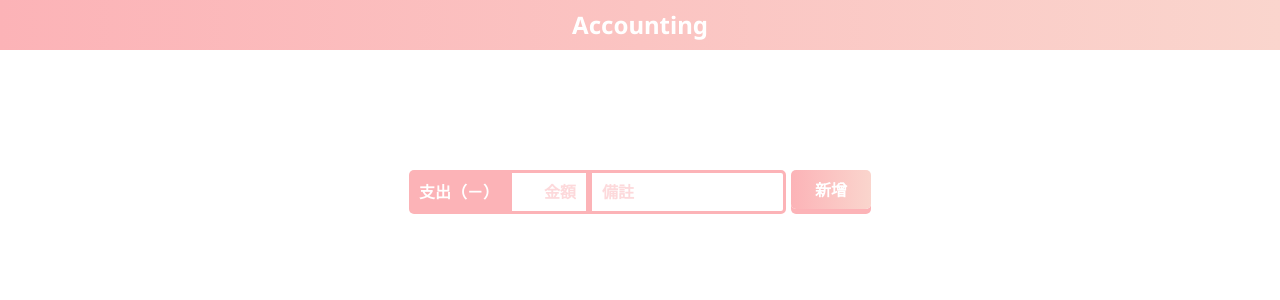
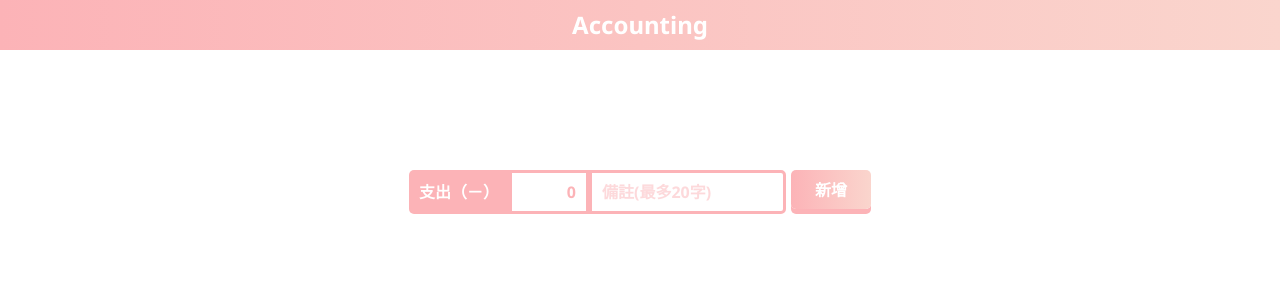
Before and after one commit to tanni6808/react-nextjs-practice, a Next.js app: page /records in a window 1280 px wide. Shown: the top 300 px of the page. Built offline with nearby package versions, Linux system fonts and the light colour scheme.

Commit message:
Add record feature

```diff
--- /dev/null
+++ b/app/lib/definitions.ts
@@ -0,0 +1,6 @@
+export type RecordItem = {
+  id: string;
+  type: "expense" | "income";
+  amount: number;
+  note: string;
+};
--- a/app/page.module.css
+++ b/app/page.module.css
@@ -15,6 +15,7 @@
   margin: 0 auto;
   margin-top: 120px;
   display: flex;
+  flex-direction: column;
   justify-content: center;
   align-items: center;
 }
--- a/app/page.tsx
+++ b/app/page.tsx
@@ -7,7 +7,9 @@ export default function Home() {
     <div className={styles.borderCard}>
       <div className={styles.cardTitle}>簡便的記帳小工具</div>
       <Link href="/records">
-        <Button text="開始使用" type="long" color="pink"></Button>
+        <Button type="long" color="pink">
+          <div className="text-2xl text-white p-2">開始使用</div>
+        </Button>
       </Link>
     </div>
   );
--- a/app/records/page.tsx
+++ b/app/records/page.tsx
@@ -1,5 +1,18 @@
+"use client";
+import { useState } from "react";
+import { RecordItem } from "../lib/definitions";
 import AddRecord from "../ui/records/add-recode";
+import RecordList from "../ui/records/record-list";
 
 export default function Page() {
-  return <AddRecord />;
+  const [records, setRecords] = useState<RecordItem[]>([]);
+  const handleAddRecord = (record: RecordItem) => {
+    setRecords((prev) => [...prev, record]);
+  };
+  return (
+    <>
+      <AddRecord onAddRecord={handleAddRecord} />
+      <RecordList records={records} />
+    </>
+  );
 }
--- a/app/ui/amount-input.tsx
+++ b/app/ui/amount-input.tsx
@@ -1,15 +1,23 @@
 import styles from "./ui.module.css";
 
-export default function AmountInput({ type }: { type: string }) {
+export default function AmountInput({
+  type,
+  value,
+  onChange,
+}: {
+  type: string;
+  value: number;
+  onChange: (value: number) => void;
+}) {
   return (
     <input
       className={`${styles.amountInput} ${
         type === "expense" ? styles.pinkInput : styles.greenInput
       }`}
       type="number"
-      name=""
-      id=""
       min={0}
+      value={value}
+      onChange={(e) => onChange(Number(e.target.value))}
       placeholder="金額"
       required
     />
--- a/app/ui/button.tsx
+++ b/app/ui/button.tsx
@@ -1,27 +1,24 @@
 import styles from "./ui.module.css";
 
 export default function Button({
-  text,
+  children,
   type,
   color,
+  onClick,
 }: {
-  text: string;
+  children: React.ReactNode;
   type: "long" | "short";
   color: "pink" | "green";
+  onClick?: () => void;
 }) {
   return (
     <button
       className={`${styles.button} ${
         type === "long" ? styles.longButton : styles.shortButton
       } ${color === "pink" ? styles.pinkButton : styles.greenButton}`}
+      onClick={onClick}
     >
-      <div
-        className={`${
-          type === "long" ? "text-2xl" : "text-base"
-        } text-white p-2`}
-      >
-        {text}
-      </div>
+      {children}
     </button>
   );
 }
--- a/app/ui/note-input.tsx
+++ b/app/ui/note-input.tsx
@@ -1,16 +1,24 @@
 import styles from "./ui.module.css";
 
-export default function NoteInput({ type }: { type: string }) {
+export default function NoteInput({
+  type,
+  value,
+  onChange,
+}: {
+  type: string;
+  value: string;
+  onChange: (value: string) => void;
+}) {
   return (
     <input
       className={`${styles.noteInput} ${
         type === "expense" ? styles.pinkInput : styles.greenInput
       }`}
       type="text"
-      name=""
-      id=""
+      value={value}
+      onChange={(e) => onChange(e.target.value)}
       maxLength={20}
-      placeholder="備註"
+      placeholder="備註(最多20字)"
       required
     />
   );
--- a/app/ui/records/add-recode.tsx
+++ b/app/ui/records/add-recode.tsx
@@ -1,23 +1,44 @@
 "use client";
 import { useState } from "react";
+import { RecordItem } from "@/app/lib/definitions";
 import Select from "../select";
 import AmountInput from "../amount-input";
 import NoteInput from "../note-input";
 import Button from "../button";
 import styles from "../ui.module.css";
 
-export default function AddRecord() {
+export default function AddRecord({
+  onAddRecord,
+}: {
+  onAddRecord: (record: RecordItem) => void;
+}) {
   const [type, setType] = useState<"expense" | "income">("expense");
+  const [amount, setAmount] = useState<number>(0);
+  const [note, setNote] = useState<string>("");
+
+  const handleClick = () => {
+    if (!amount) return;
+    onAddRecord({
+      id: Date.now().toString(),
+      type,
+      amount,
+      note,
+    });
+    setAmount(0);
+    setNote("");
+  };
   return (
     <div className={styles.addRecord}>
       <Select type={type} onChangeType={setType} />
-      <AmountInput type={type} />
-      <NoteInput type={type} />
+      <AmountInput type={type} value={amount} onChange={setAmount} />
+      <NoteInput type={type} value={note} onChange={setNote} />
       <Button
-        text="新增"
         type="short"
         color={type === "expense" ? "pink" : "green"}
-      />
+        onClick={handleClick}
+      >
+        <div className="text-base text-white p-2">新增</div>
+      </Button>
     </div>
   );
 }
--- /dev/null
+++ b/app/ui/records/record-list.tsx
@@ -0,0 +1,15 @@
+import { RecordItem } from "@/app/lib/definitions";
+// import styles from "../ui.module.css";
+
+export default function RecordList({ records }: { records: RecordItem[] }) {
+  return (
+    <ul className="my-10">
+      {records.map((item) => (
+        <li key={item.id}>
+          {item.type === "expense" ? "－" : "＋"}
+          {item.amount} ．{item.note}
+        </li>
+      ))}
+    </ul>
+  );
+}
```
